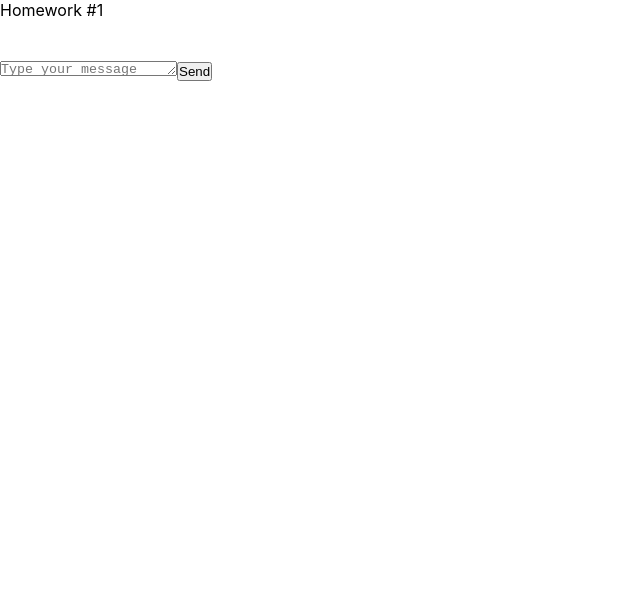
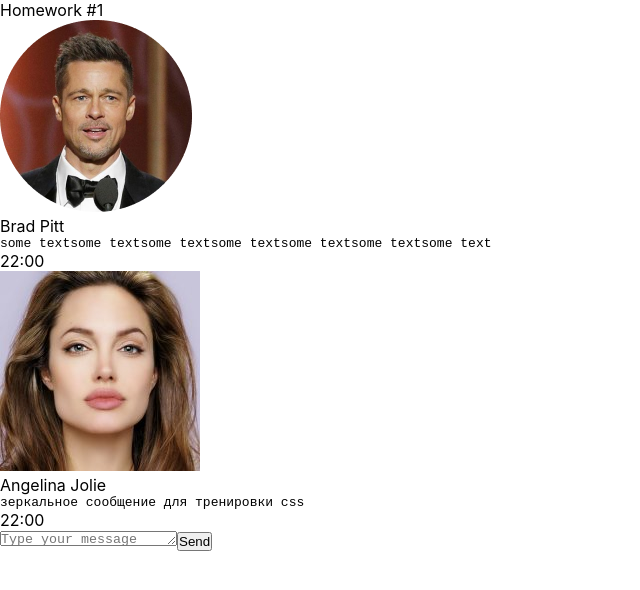
Before and after one commit to OnishchenkoIvan/hwautocheck, a React (Create React App) app: page / in a window 1280 px wide. Shown: the top 590 px of the page, without its empty margins (0-640 px from the left). Built offline with nearby package versions, Linux system fonts and the light colour scheme.

Commit message:
first before css

```diff
--- a/src/s2-homeworks/hw01/HW1.tsx
+++ b/src/s2-homeworks/hw01/HW1.tsx
@@ -1,9 +1,10 @@
-import React from 'react'
-import Message from './message/Message'
-import MessageSender from './message-sender/MessageSender'
-import s2 from '../../s1-main/App.module.css'
-import FriendMessage from './friend-message/FriendMessage'
-import avatar from './avatar.png'
+import React from "react";
+import Message from "./message/Message";
+import MessageSender from "./message-sender/MessageSender";
+import s2 from "../../s1-main/App.module.css";
+import FriendMessage from "./friend-message/FriendMessage";
+import avatar from "./avatar.png";
+import avatarJ from "./avatarJ.png";
 
 /*
  * 1 - описать тип MessageType
@@ -14,35 +15,45 @@
  * */
 
 // нужно создать правильный тип вместо any
-export type MessageType = any
+export type MessageType = {
+  id: number;
+  user: {
+    avatar: typeof avatar;
+    name: string;
+  };
+  message: {
+    text: string;
+    time: string;
+  };
+};
 
 // структуру объекта не менять
 export const message0: MessageType = {
   id: 0,
   user: {
     avatar: avatar, // можно менять
-        name: 'Some Name',  // можно менять
+    name: "Brad Pitt", // можно менять
   },
   message: {
-        text: 'some textsome textsome textsome textsome textsome textsome text', // можно менять
-        time: '22:00', // можно менять
+    text: "some textsome textsome textsome textsome textsome textsome text", // можно менять
+    time: "22:00", // можно менять
   },
-}
+};
 export const friendMessage0: MessageType = {
   id: 100,
   user: {
-        avatar: avatar, // можно менять
-        name: 'Friend Name', // можно менять
+    avatar: avatarJ, // можно менять
+    name: "Angelina Jolie", // можно менять
   },
   message: {
-        text: 'зеркальное сообщение для тренировки css', // можно менять
-        time: '22:00', // можно менять
+    text: "зеркальное сообщение для тренировки css", // можно менять
+    time: "22:00", // можно менять
   },
-}
+};
 
 const HW1 = () => {
   return (
-        <div id={'hw1'}>
+    <div id={"hw1"}>
       <div className={s2.hwTitle}>Homework #1</div>
       <div className={s2.hw}>
         {/*проверка отображения (не менять)*/}
@@ -55,7 +66,7 @@
         <MessageSender M={Message} />
       </div>
     </div>
-    )
-}
+  );
+};
 
-export default HW1
+export default HW1;
--- a/src/s2-homeworks/hw01/friend-message/FriendMessage.tsx
+++ b/src/s2-homeworks/hw01/friend-message/FriendMessage.tsx
@@ -1,49 +1,52 @@
-import React from 'react'
-import s from './FriendMessage.module.css'
+import React from "react";
+import s from "./FriendMessage.module.css";
+import { MessageType } from "../HW1";
+
+type MessagePropsFriendType = {
+  message: MessageType;
+};
 
 // создать тип вместо any и отобразить приходящие данные
-const FriendMessage = (props: any) => {
+const FriendMessage = (props: MessagePropsFriendType) => {
   return (
     <div
-            id={'hw1-friend-message-' + props.message.id}
+      id={"hw1-friend-message-" + props.message.id}
       className={s.friendMessage}
     >
       <div className={s.friendImageAndText}>
         <img
-                    id={'hw1-friend-avatar-' + props.message.id}
+          alt={"Angelina Jolie"}
+          id={"hw1-friend-avatar-" + props.message.id}
           // создаёт студент
-
+          src={props.message.user.avatar}
           //
         />
         <div className={s.friendText}>
           <div
-                        id={'hw1-friend-name-' + props.message.id}
+            id={"hw1-friend-name-" + props.message.id}
             className={s.friendName}
           >
             {/*создаёт студент*/}
-
+            {props.message.user.name}
             {/**/}
           </div>
           <pre
-                        id={'hw1-friend-text-' + props.message.id}
+            id={"hw1-friend-text-" + props.message.id}
             className={s.friendMessageText}
           >
             {/*создаёт студент*/}
-
+            {props.message.message.text}
             {/**/}
           </pre>
         </div>
       </div>
-            <div
-                id={'hw1-friend-time-' + props.message.id}
-                className={s.friendTime}
-            >
+      <div id={"hw1-friend-time-" + props.message.id} className={s.friendTime}>
         {/*создаёт студент*/}
-
+        {props.message.message.time}
         {/**/}
       </div>
     </div>
-    )
-}
+  );
+};
 
-export default FriendMessage
+export default FriendMessage;
--- a/src/s2-homeworks/hw01/message/Message.tsx
+++ b/src/s2-homeworks/hw01/message/Message.tsx
@@ -1,40 +1,44 @@
-import React from 'react'
-import s from './Message.module.css'
+import React from "react";
+import s from "./Message.module.css";
+import { MessageType } from "../HW1";
 
 // нужно создать правильный тип вместо any
-export type MessagePropsType = any
+export type MessagePropsType = {
+  message: MessageType;
+};
 
 // нужно отобразить приходящие данные
 const Message = (props: MessagePropsType) => {
   return (
-        <div id={'hw1-message-' + props.message.id} className={s.message}>
+    <div id={"hw1-message-" + props.message.id} className={s.message}>
       <div className={s.imageAndText}>
         <img
-                    id={'hw1-avatar-' + props.message.id}
+          alt={"Bred Pitt"}
+          id={"hw1-avatar-" + props.message.id}
           // создаёт студент
-
+          src={props.message.user.avatar}
           //
         />
         <div className={s.text}>
-                    <div id={'hw1-name-' + props.message.id} className={s.name}>
+          <div id={"hw1-name-" + props.message.id} className={s.name}>
             {/*создаёт студент*/}
-
+            {props.message.user.name}
             {/**/}
           </div>
-                    <pre id={'hw1-text-' + props.message.id} className={s.messageText}>
+          <pre id={"hw1-text-" + props.message.id} className={s.messageText}>
             {/*создаёт студент*/}
-
+            {props.message.message.text}
             {/**/}
           </pre>
         </div>
       </div>
-            <div id={'hw1-time-' + props.message.id} className={s.time}>
+      <div id={"hw1-time-" + props.message.id} className={s.time}>
         {/*создаёт студент*/}
-
+        {props.message.message.time}
         {/**/}
       </div>
     </div>
-    )
-}
+  );
+};
 
-export default Message
+export default Message;
```
Also changed, not shown: src/s2-homeworks/hw01/avatarJ.png (added). Lines whose indentation alone changed are shown as unchanged.
